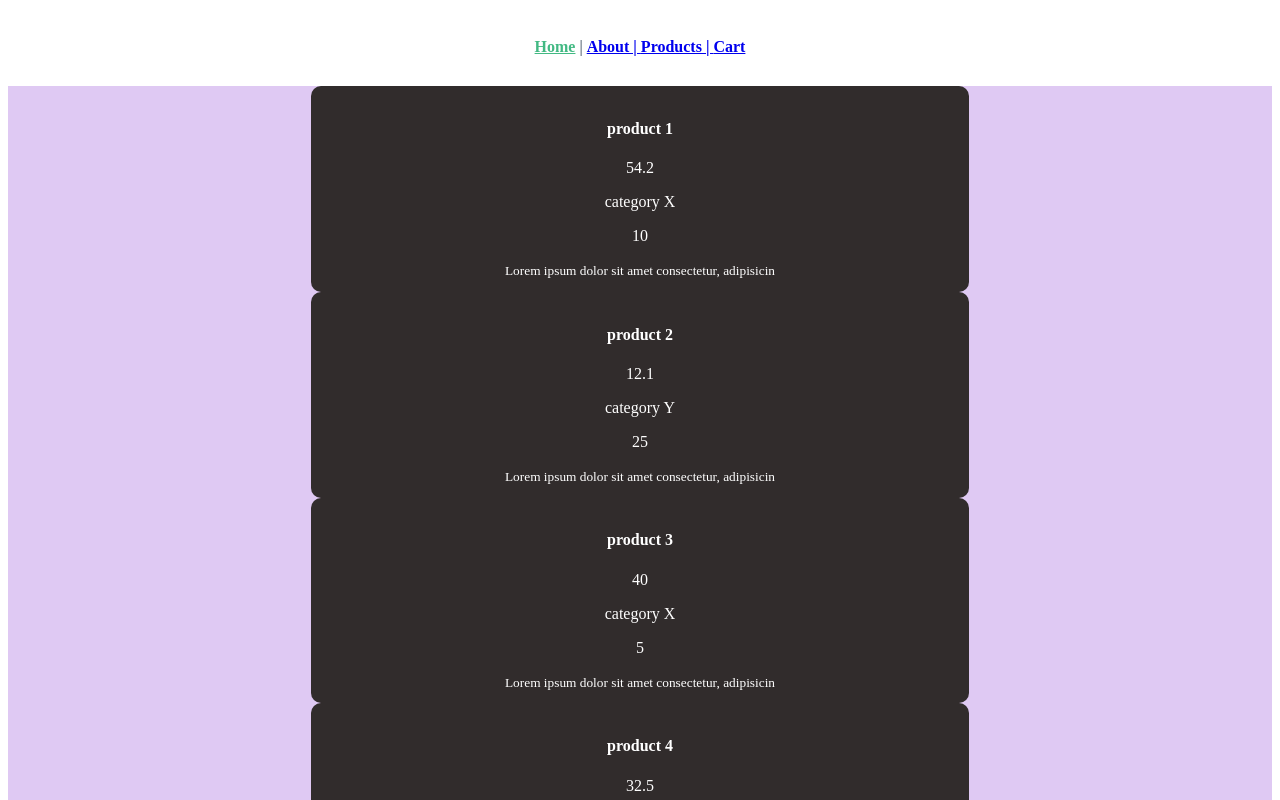
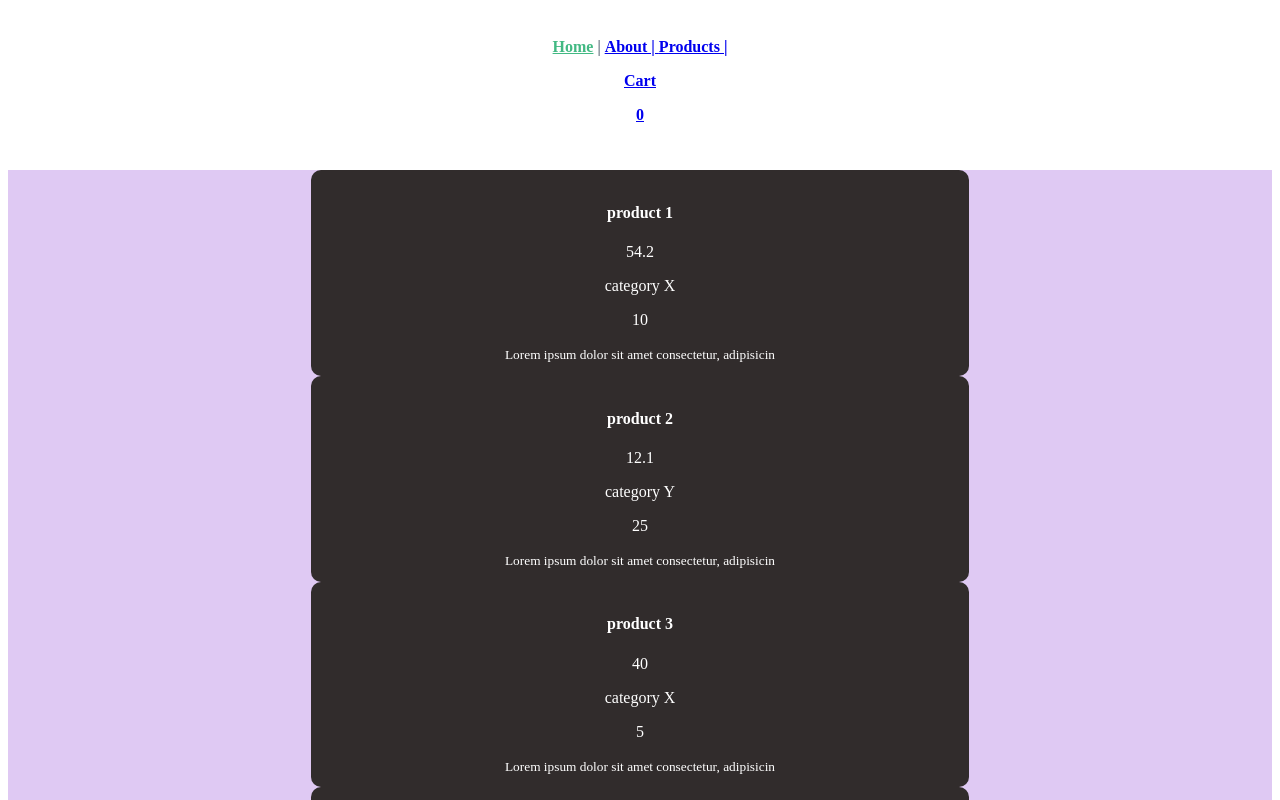
Before and after one commit to negarMiralaie/shopping-cart-vuex, a Vue app in the folder shopping-cart-1/: page / in a window 1280 px wide. Shown: the top 800 px of the page. Built offline with nearby package versions, Linux system fonts and the light colour scheme.

Commit message:
added NavCart component

```diff
--- a/shopping-cart-1/src/App.vue
+++ b/shopping-cart-1/src/App.vue
@@ -3,19 +3,23 @@
     <router-link to="/">Home</router-link> |
     <router-link to="/about">About | </router-link>
     <router-link to="/products"> Products | </router-link>
-    <router-link to="/cart"> Cart</router-link>
+    <router-link to="/cart">
+      <NavCart />
+    </router-link>
   </div>
-  <router-view/>
+  <router-view />
 </template>
 
 <script>
-import {mapState, mapMutations} from 'vuex'
+import { mapState, mapMutations } from "vuex";
+import NavCart from "./views/cart/NavCart.vue"
 
 export default {
-  mounted(){
-     this.$store.commit("SYNC_CART_WITH_LOCAL_STORAGE");
-  }
-}
+  components:{NavCart},
+  mounted() {
+    this.$store.commit("SYNC_CART_WITH_LOCAL_STORAGE");
+  },
+};
 </script>
 
 <style>
--- /dev/null
+++ b/shopping-cart-1/src/views/cart/NavCart.vue
@@ -0,0 +1,14 @@
+<template>
+  <section>
+    <p>Cart</p>
+    <p>0</p>
+  </section>
+</template>
+
+<script>
+export default {
+    name:'NavCart'
+};
+</script>
+
+<style scoped></style>
```
